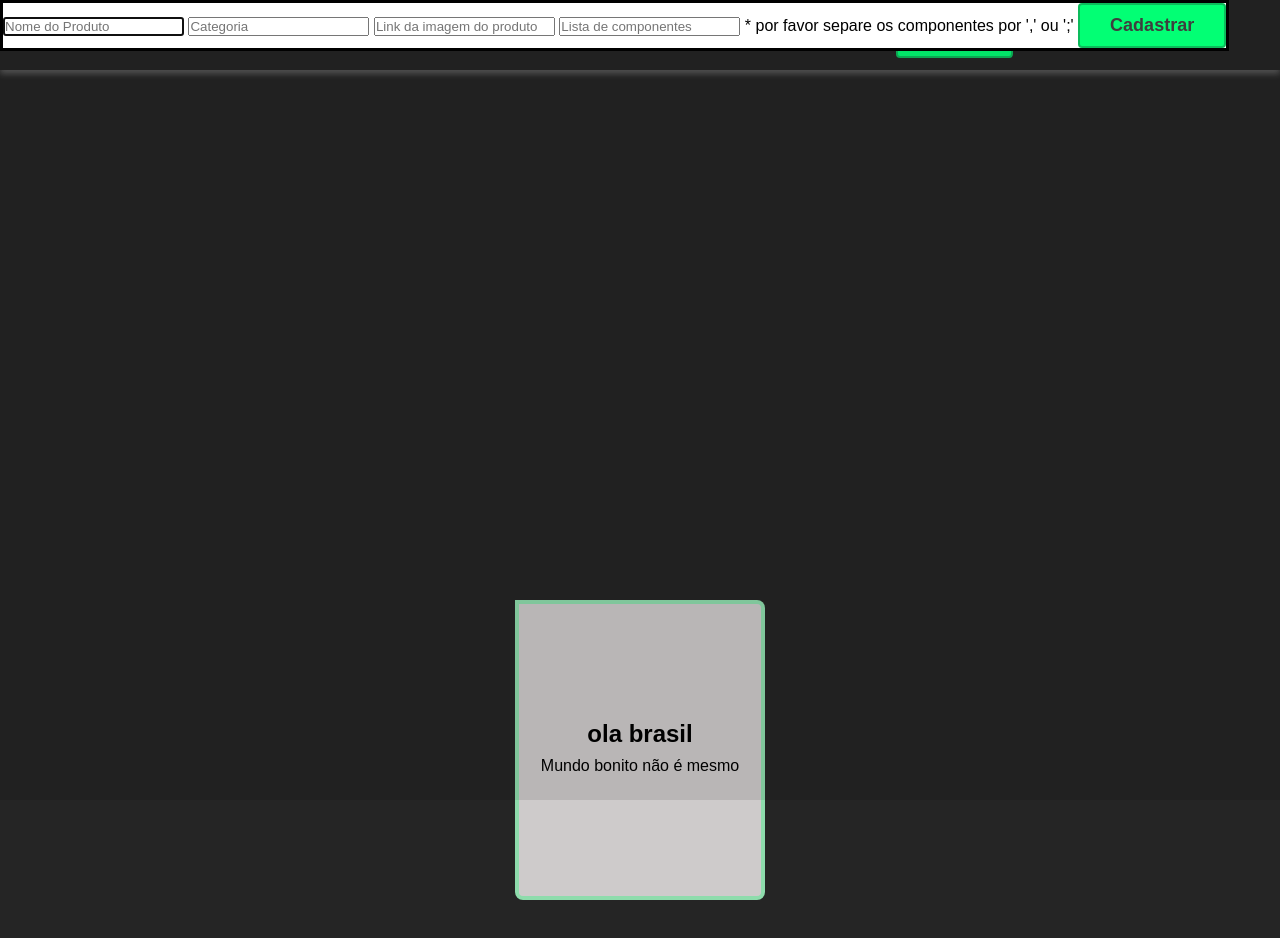
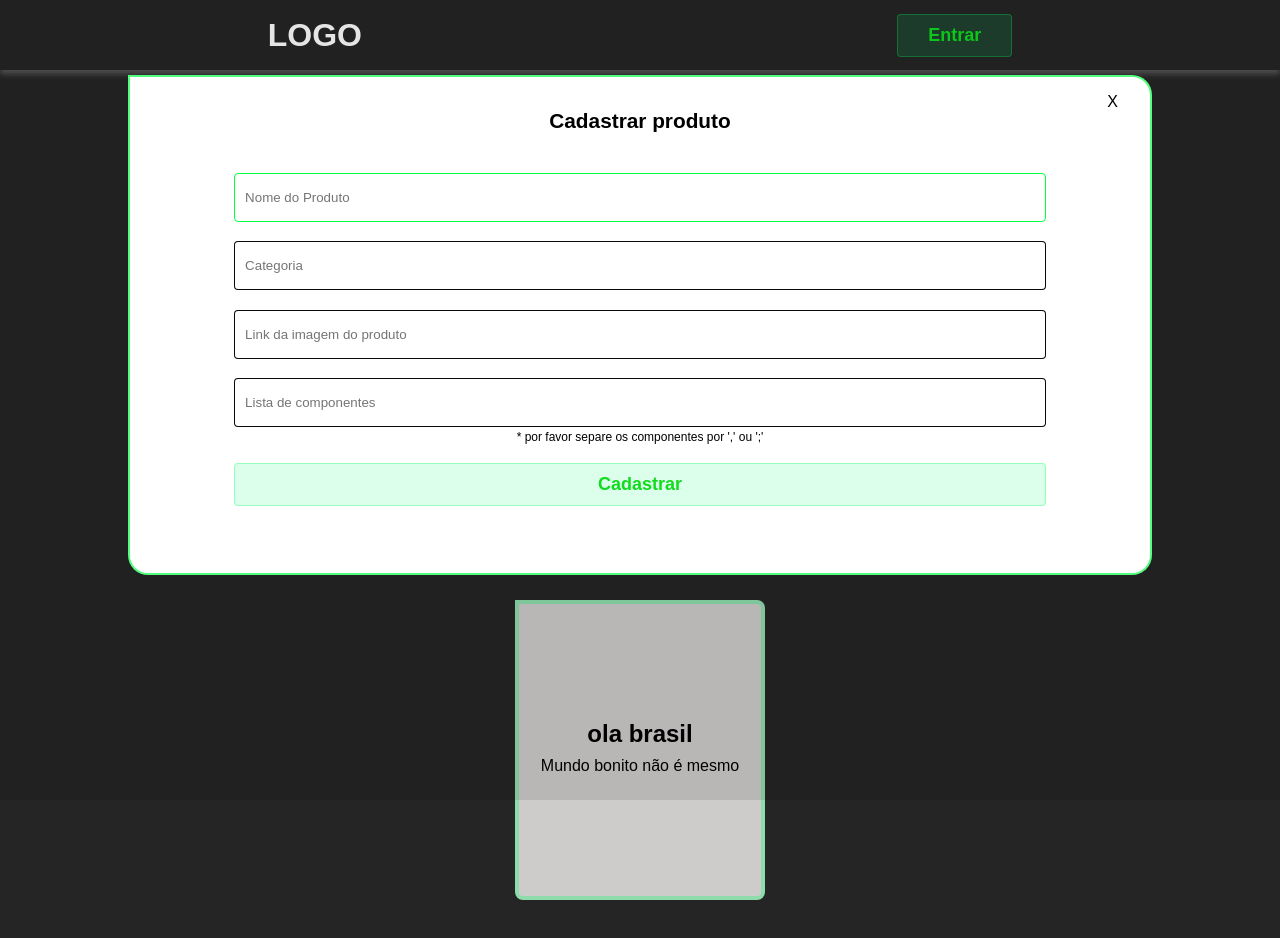
Before and after one commit to GabrielGLDS/primeiro_modal_GabrielGLDS, a plain HTML site: page src/index.html in a window 1280 px wide. Both pictures are taken after a click on the button "Entrar". Shown: the top 938 px of the page. Drawn offline with Linux system fonts and the light colour scheme.

Commit message:
saindo do forno

```diff
--- a/src/index.css
+++ b/src/index.css
@@ -48,10 +48,79 @@ body{
 button{
     padding: 10px 30px;
     border-radius: 4px;
-    border: 2px solid #29282850;
-    background-color: rgb(2, 255, 116);
+    border: 1px solid #00ff5950;
+    background-color: rgba(2, 255, 116, 0.137);
     font-weight: 700;
-    color: rgb(62, 62, 62);
+    color: rgb(16, 219, 29);
     font-size: 18px;
 
 }
+
+.modal__controller{
+    margin: 4.700rem auto;
+    width: 80%;
+    height: 500px;
+    border-radius: 0px 20px 20px 20px;
+    border: 2px solid #00ff40ac;
+
+    padding: 0;
+}
+
+.modal__container{
+    width: 100%;
+    height: 100%;
+
+    display: flex;
+    flex-direction: column;
+    align-items: center;
+
+
+    gap: 2rem;
+
+    position: relative;
+
+}
+
+.modal__close{
+    position: absolute;
+    top: 1rem;
+    right: 2rem;
+
+    cursor: pointer;
+}
+
+.modal__title{
+    font-size: 1.3rem;
+    font-weight: bold;
+    margin-top: 2rem;
+}
+
+.modal__form{
+    display: flex;
+    flex-direction: column;
+    align-items: center;
+    gap: 1.2rem;
+    padding: 0.5rem;
+    width: 90%;
+}
+
+.form__input{
+    width: 90%;
+    padding: 16px 10px;
+    border-radius: 4px;
+    outline: none;
+    border: 1px solid rgba(0, 0, 0, 0.97);
+    box-sizing: border-box;
+}
+.form__input:focus{
+    border: 1px solid rgb(0, 255, 64);
+}
+
+.form__button{
+    width: 90%;
+}
+
+.modal__form > span{
+    font-size: 0.75rem;
+    margin-top: -1rem;
+}
--- a/src/index.html
+++ b/src/index.html
@@ -22,6 +22,8 @@
 
     <dialog class="modal__controller">
         <div class="modal__container">
+            <span class="modal__close">X</span>
+            <h1 class="modal__title">Cadastrar produto</h1>
             <form class="modal__form">
                 <input type="text" class="form__input" placeholder="Nome do Produto">
                 <input type="text" class="form__input" placeholder="Categoria">
```
